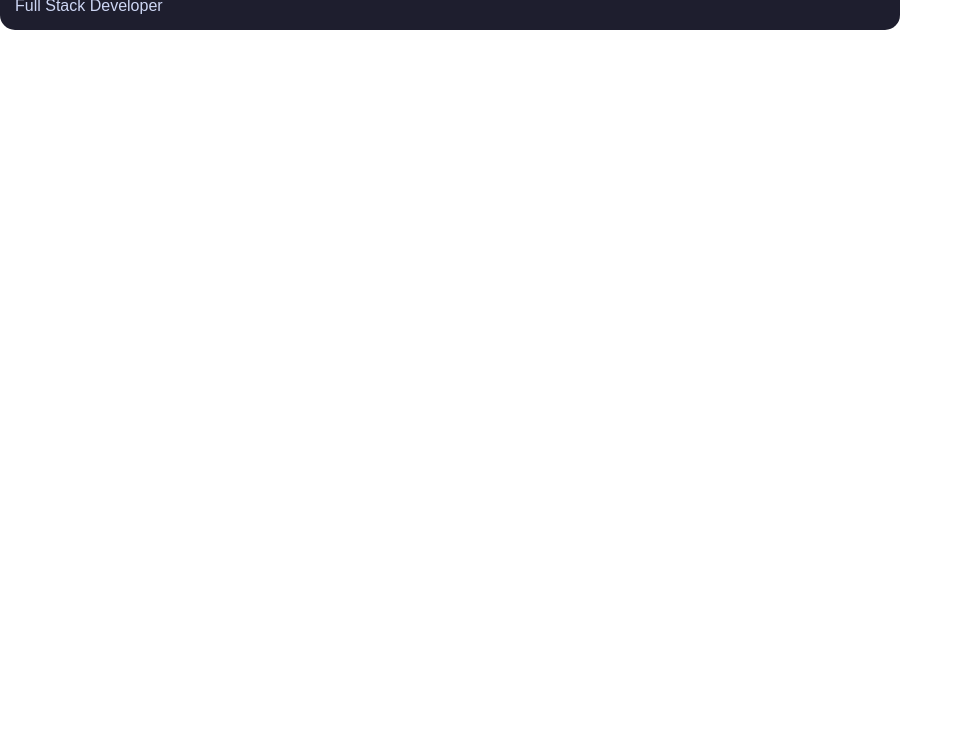
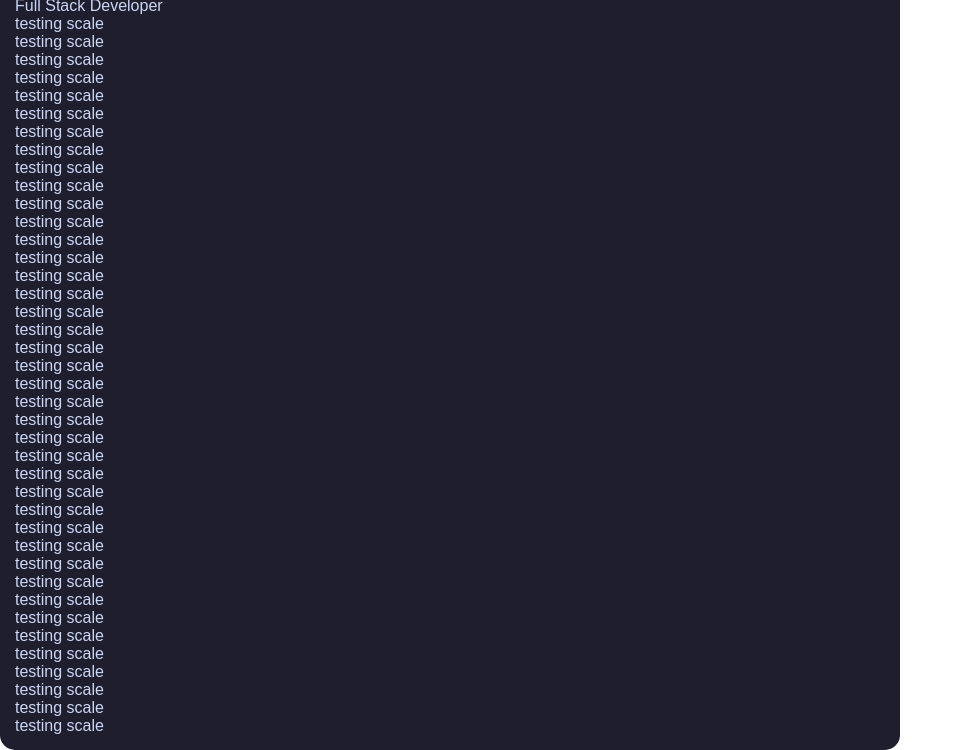
Before and after one commit to hortma/hortma, a website: page src/hero.html in a window 1280 px wide. Shown: the part 73-823 px from the top of the page, without its empty margins (0-963 px from the left). Before the commit the page ends 800 px from the top, so only its background shows below. Drawn offline with Linux system fonts and the light colour scheme; a web font is replaced by a local one.

Commit message:
chore: Scale test

```diff
--- a/src/hero.html
+++ b/src/hero.html
@@ -15,6 +15,46 @@
     <div class="label">— 01 / Introduction</div>
     <h1 class="string">"arthur hortmann"</h1>
     <p>Full Stack Developer</p>
+    <p>testing scale</p>
+    <p>testing scale</p>
+    <p>testing scale</p>
+    <p>testing scale</p>
+    <p>testing scale</p>
+    <p>testing scale</p>
+    <p>testing scale</p>
+    <p>testing scale</p>
+    <p>testing scale</p>
+    <p>testing scale</p>
+    <p>testing scale</p>
+    <p>testing scale</p>
+    <p>testing scale</p>
+    <p>testing scale</p>
+    <p>testing scale</p>
+    <p>testing scale</p>
+    <p>testing scale</p>
+    <p>testing scale</p>
+    <p>testing scale</p>
+    <p>testing scale</p>
+    <p>testing scale</p>
+    <p>testing scale</p>
+    <p>testing scale</p>
+    <p>testing scale</p>
+    <p>testing scale</p>
+    <p>testing scale</p>
+    <p>testing scale</p>
+    <p>testing scale</p>
+    <p>testing scale</p>
+    <p>testing scale</p>
+    <p>testing scale</p>
+    <p>testing scale</p>
+    <p>testing scale</p>
+    <p>testing scale</p>
+    <p>testing scale</p>
+    <p>testing scale</p>
+    <p>testing scale</p>
+    <p>testing scale</p>
+    <p>testing scale</p>
+    <p>testing scale</p>
   </div>
 </body>
 
```
